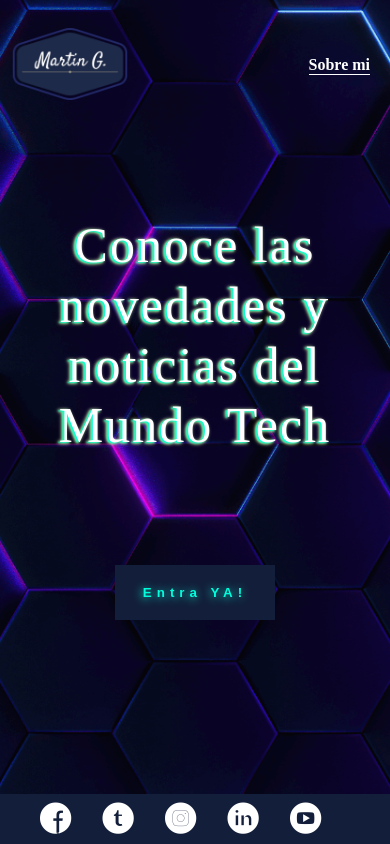
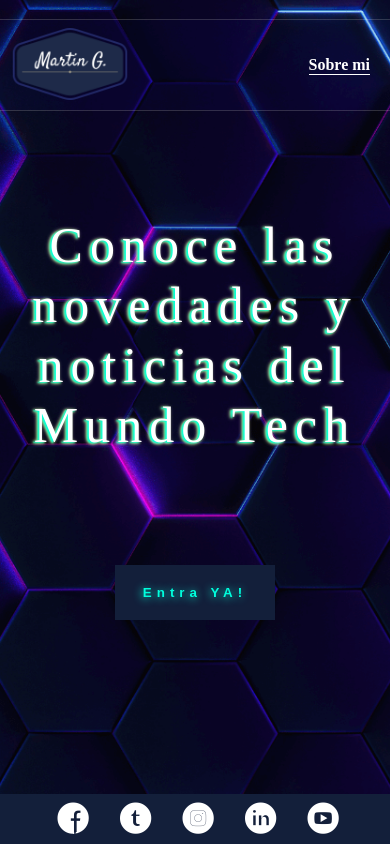
Before and after one commit to sendeiser/MiBlog, a plain HTML site: page index.html in a window 390 px wide. Drawn offline with Linux system fonts and the light colour scheme.

Commit message:
cambios de titulo, espacion,etc

```diff
--- a/css/main.css
+++ b/css/main.css
@@ -61,7 +61,8 @@ nav
     display: grid;
     grid-template-columns: 1fr 1fr;
     height: 90px;
-
+    background-color:rgba(8, 6, 175, 0.055);
+    box-shadow: 0px 0px 1px #fff;
 }
 nav .nav__logo__container
 {
--- a/css/mobile.css
+++ b/css/mobile.css
@@ -2,7 +2,12 @@ body
 {
     display: flex;
     flex-direction: column-reverse;
-
+}
+body p::selection,
+body a::selection
+{
+    background-color: #4D77FF;
+    color:#F2FA5A;
 }
 main
 {
@@ -13,6 +18,10 @@ main
 main .main__container
 {
     margin-top: 4rem;
+}
+main .main__container .main__title__container p
+{
+    letter-spacing:.7rem ;
 }
 header
 {
@@ -37,3 +46,7 @@ nav .profile-link
 {
     margin-right: 20px;
 }
+header .header__icons__container .icons {
+
+    margin-right: 15px;
+}
```
